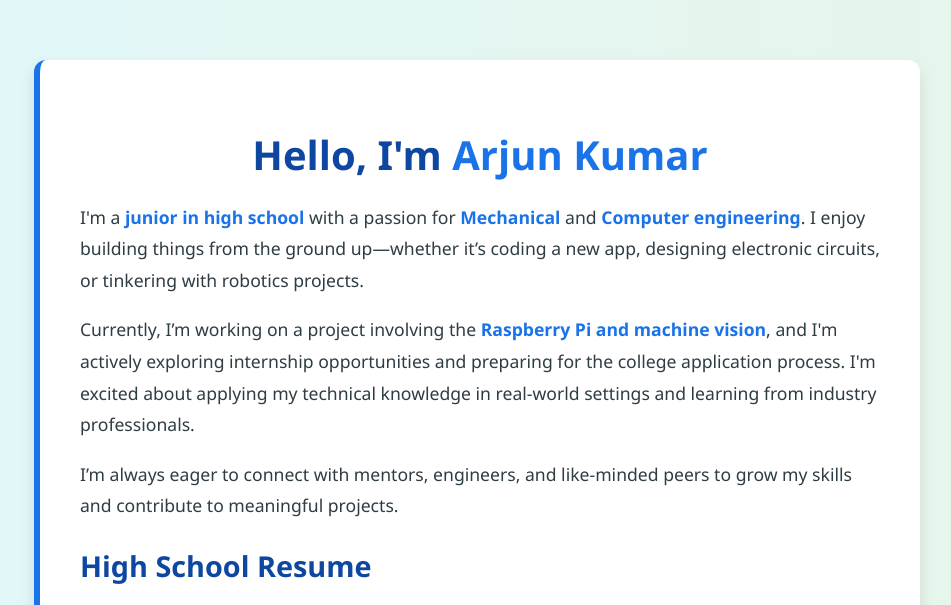
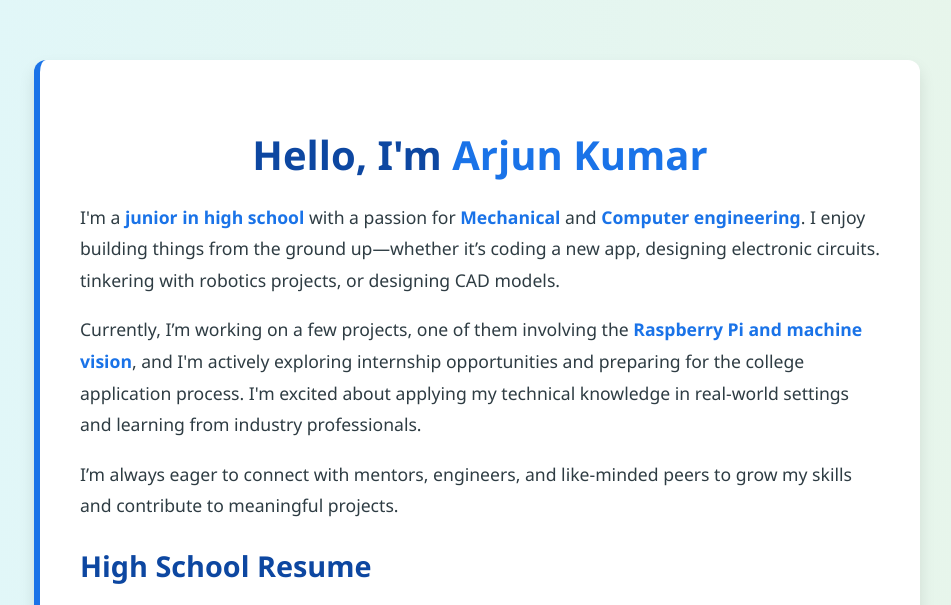
Before and after one commit to arjunkbots/arjun, a FastAPI app: page / in a window 1280 px wide. Shown: the top 605 px of the page, without its empty margins (163-1114 px from the left). Run offline with FastAPI, Linux system fonts and the light colour scheme.

Commit message:
Update index.html
I edited my personal description text on the website

```diff
--- a/app/templates/index.html
+++ b/app/templates/index.html
@@ -133,10 +133,10 @@
   <div class="container">
     <h1>Hello, I'm <span class="highlight">Arjun Kumar</span></h1>
     <p>
-      I'm a <span class="highlight">junior in high school</span> with a passion for <span class="highlight">Mechanical</span> and <span class="highlight">Computer engineering</span>. I enjoy building things from the ground up—whether it’s coding a new app, designing electronic circuits, or tinkering with robotics projects.
+      I'm a <span class="highlight">junior in high school</span> with a passion for <span class="highlight">Mechanical</span> and <span class="highlight">Computer engineering</span>. I enjoy building things from the ground up—whether it’s coding a new app, designing electronic circuits. tinkering with robotics projects, or designing CAD models.
     </p>
     <p>
-      Currently, I’m working on a project involving the <span class="highlight">Raspberry Pi and machine vision</span>, and I'm actively exploring internship opportunities and preparing for the college application process. I'm excited about applying my technical knowledge in real-world settings and learning from industry professionals.
+      Currently, I’m working on a few projects, one of them involving the <span class="highlight">Raspberry Pi and machine vision</span>, and I'm actively exploring internship opportunities and preparing for the college application process. I'm excited about applying my technical knowledge in real-world settings and learning from industry professionals.
     </p>
     <p>
       I’m always eager to connect with mentors, engineers, and like-minded peers to grow my skills and contribute to meaningful projects.
```
